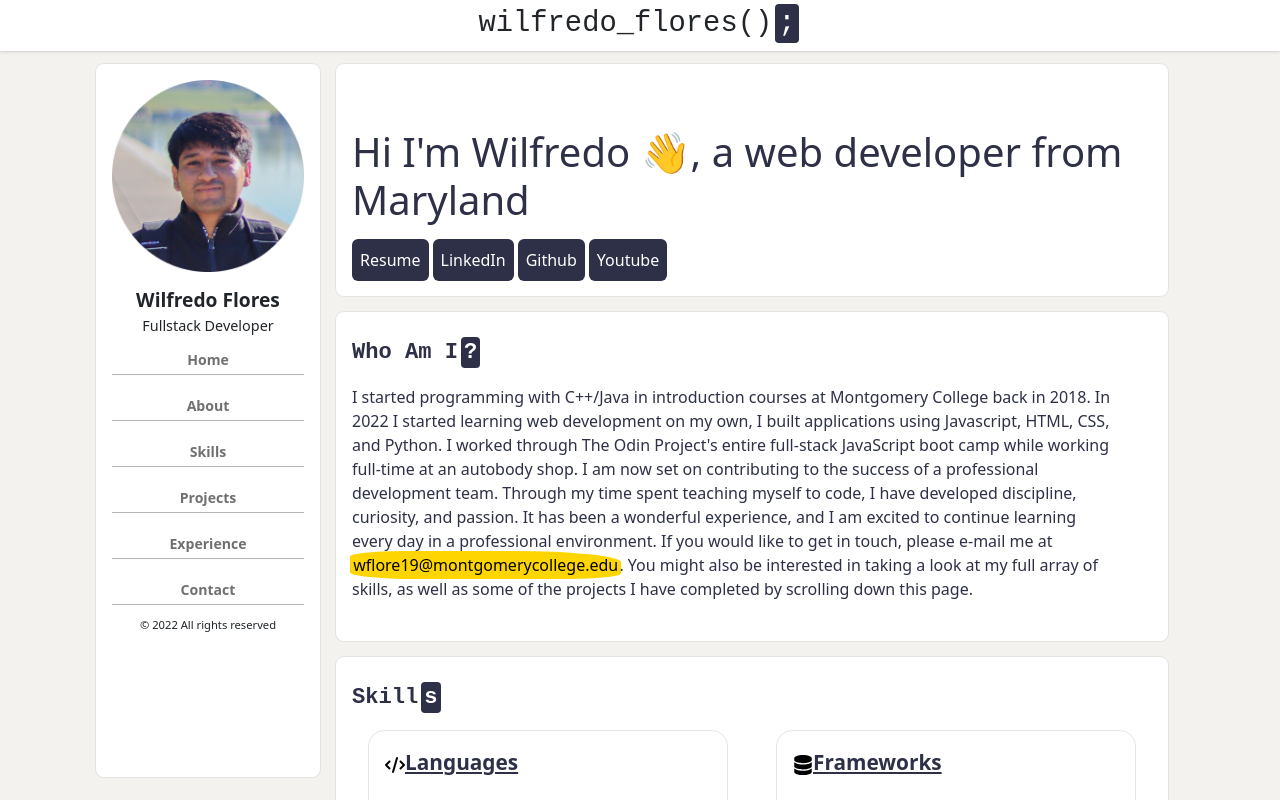
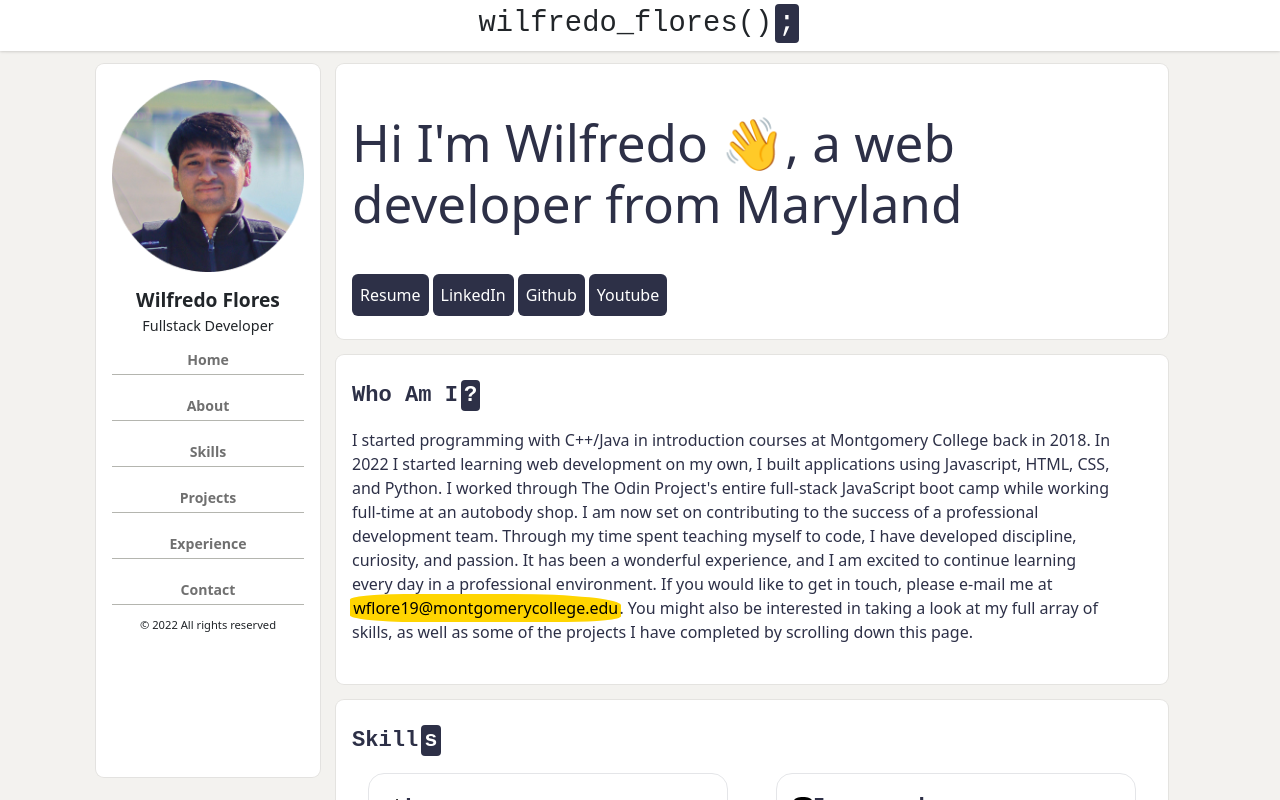
Before and after one commit to wflore19/TOP-portfolio, a React (Create React App) app: page / in a window 1280 px wide. Built offline with nearby package versions, Linux system fonts and the light colour scheme.

Commit message:
Fix margin & padding

```diff
--- a/src/components/Heroes/heroes.css
+++ b/src/components/Heroes/heroes.css
@@ -1,7 +1,7 @@
 .heroes {
 	background-color: #fff;
 	box-shadow: rgba(0, 0, 0, 0.062) 0px 0px 0px 1px;
-	padding: 1.5rem 1rem;
+	padding: 1rem 1rem;
 	min-width: var(--mainframe-width);
 	width: min(52rem, 75vw);
 	height: fit-content;
@@ -13,9 +13,10 @@
   top: 4rem; */
 }
 .heading {
-	margin-bottom: 1.5rem;
-	margin-top: 2.5rem;
+	margin-bottom: 2rem;
+	margin-top: 2rem;
 	color: var(--primary-color);
+	font-size: 4vw;
 }
 .copy {
 	border-radius: 6px;
@@ -23,6 +24,7 @@
 }
 
 .btns-list {
+	padding: 1rem 0;
 	text-align: left;
 }
 
```
